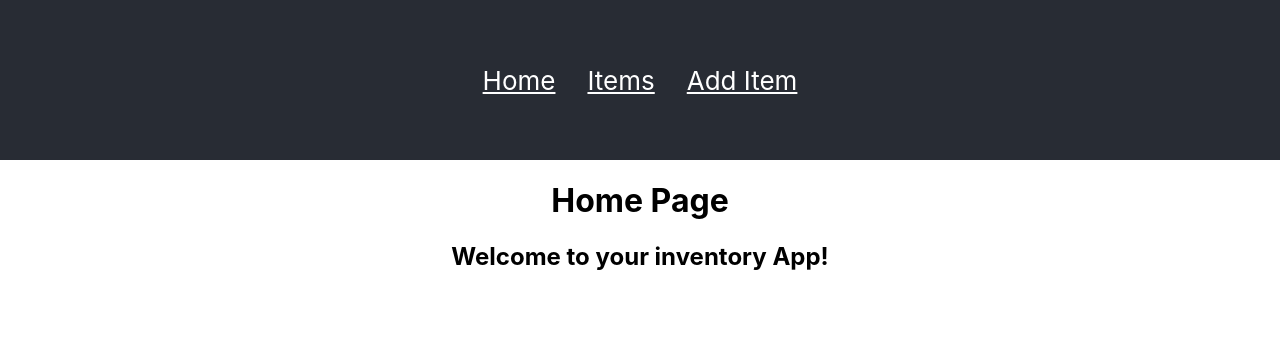
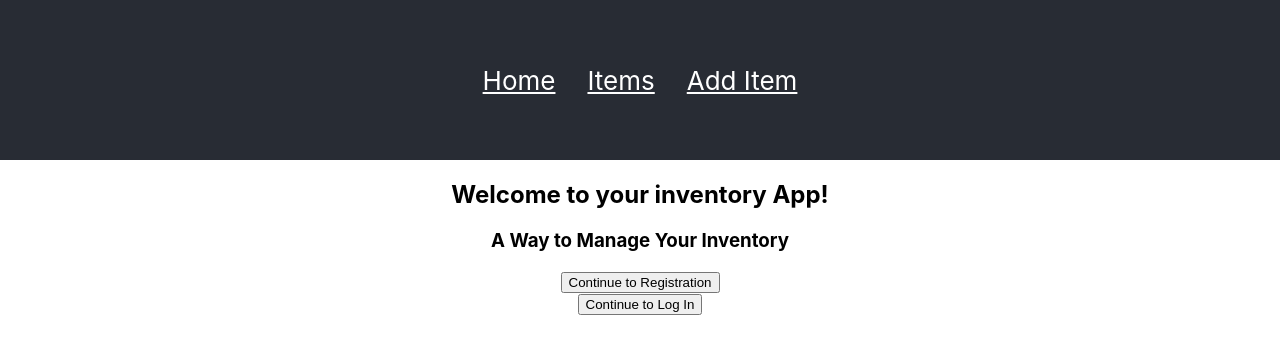
Before and after one commit to Job85/inventory-app, a React (Create React App) app: page / in a window 1280 px wide. Shown: the top 354 px of the page. Built offline with nearby package versions, Linux system fonts and the light colour scheme.

Commit message:
created page w/register & log in buttons

```diff
--- a/src/App.js
+++ b/src/App.js
@@ -1,7 +1,7 @@
 import React, { useState } from 'react';
 import { Routes, Route, useNavigate } from 'react-router-dom';
 import Header from './components/Header';
-import Home from './pages/Home';
+import Landing from './pages/Landing';
 import Items from './pages/Items';
 import ItemForm from './pages/ItemForm';
 import EditForm from './pages/EditItem';
@@ -51,7 +51,7 @@ function App() {
       </header>
       <main>
         <Routes>
-          <Route path='/' element={<Home />} />
+          <Route path='/' element={<Landing />} />
           <Route path='/register' element={<Register />} />
           <Route path='/items' element={<Items handleUpdate={handleUpdate} />} />
           <Route path='/new' element={<ItemForm newItem={newItem} handleChange={handleChange} handleSubmit={handleSubmit} />} />
--- a/src/pages/Home.js
+++ /dev/null
@@ -1,13 +0,0 @@
-const Home = () => {
-
-    return (
-        <div className='home'>
-            <h1>Home Page</h1>
-            <h2>
-                Welcome to your inventory App!
-            </h2>
-        </div>
-    )
-}
-
-export default Home
--- /dev/null
+++ b/src/pages/Landing.js
@@ -0,0 +1,33 @@
+import React from "react"
+import { useNavigate } from "react-router-dom"
+
+const Landing = () => {
+    let navigate = useNavigate()
+
+    return (
+        <div className='home'>
+            <section className="title">
+                <h2>
+                    Welcome to your inventory App!
+                </h2>
+                <h3>
+                    A Way to Manage Your Inventory
+                </h3>
+            </section>
+            <section>
+                <div>
+                    <button onClick={() => navigate('/register')}>
+                        Continue to Registration
+                    </button>
+                </div>
+                <div>
+                    <button onClick={() => navigate('/login')}>
+                        Continue to Log In
+                    </button>
+                </div>
+            </section>
+        </div>
+    )
+}
+
+export default Landing
```
